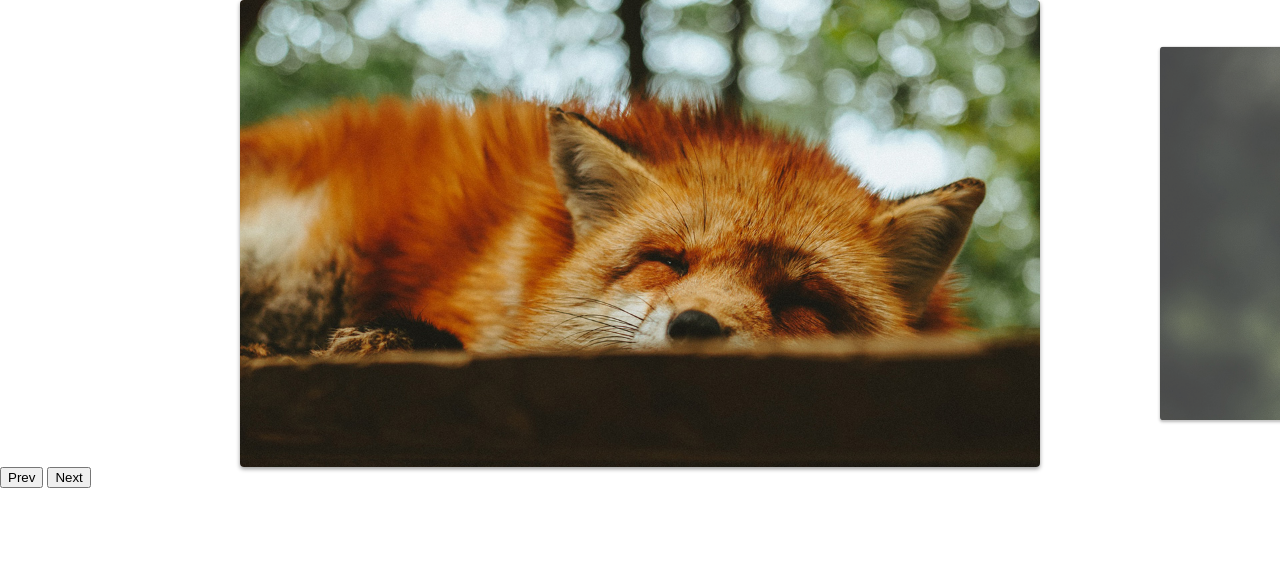
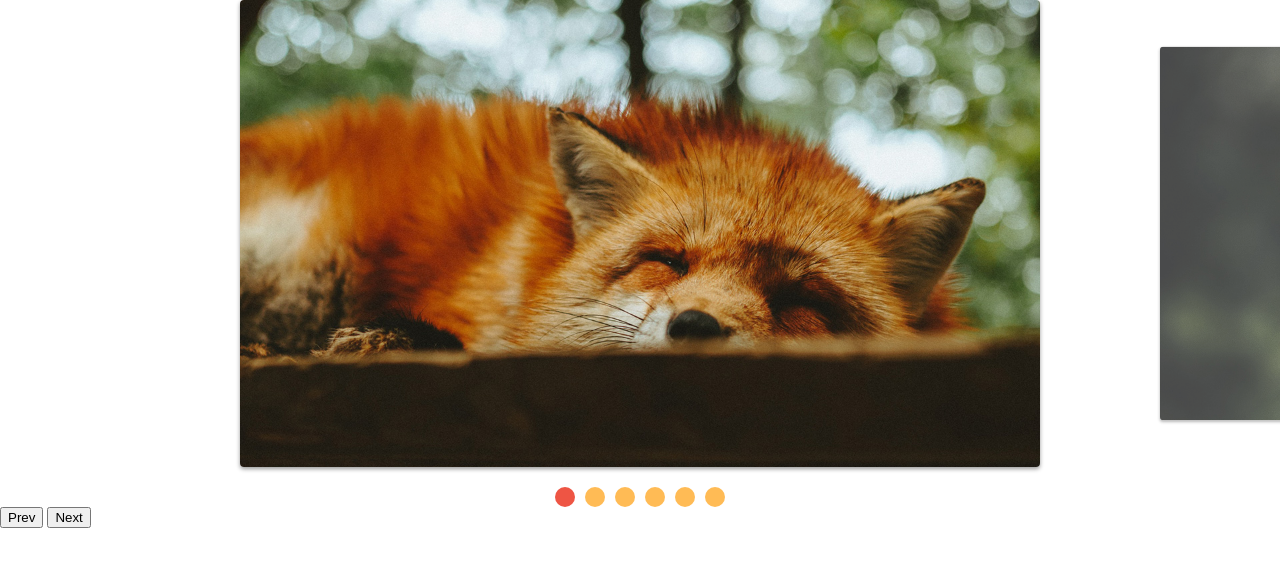
Before and after one commit to lucasvasquezfc/projeto-slide, a plain HTML site: page index.html in a window 1280 px wide. Shown: the top 566 px of the page. Drawn offline with Linux system fonts and the light colour scheme.

Commit message:
adicionada paginacao por slide

```diff
--- a/css/style.css
+++ b/css/style.css
@@ -48,3 +48,23 @@ img {
 /* .slide {
     transform: translate3d(-20px, 0, 0);
 } */
+
+[data-control="slide"] {
+    display: flex;
+    justify-content: center;
+    margin-top: 20px;
+    gap: 10px;
+}
+
+[data-control="slide"] li a{
+    display: block;
+    width: 20px;
+    height: 20px;
+    background: #FB5;
+    border-radius: 50%;
+    overflow: hidden;
+    text-indent: -999px;
+}
+[data-control="slide"] li.active a, [data-control="slide"] li a:hover {
+    background: #E54;
+}
--- a/js/script.js
+++ b/js/script.js
@@ -4,3 +4,4 @@ const slide = new SlideNav('.slide', '.slide-wrapper');
 slide.init();
 
 slide.addArrow('.prev', '.next');
+slide.addControl();
--- a/js/slide.js
+++ b/js/slide.js
@@ -10,6 +10,7 @@ export class Slide {
       startX: 0,
       movement: 0,
     };
+    this.changeEvent = new Event('changeEvent');
   }
 
   transition(active) {
@@ -104,6 +105,7 @@ export class Slide {
     this.slidesIndexNav(index);
     this.dist.finalPosition = activeSlide.position;
     this.changeActiveClass();
+    this.wrapper.dispatchEvent(this.changeEvent);
   }
 
   changeActiveClass() {
@@ -159,6 +161,11 @@ export class Slide {
 }
 
 export class SlideNav extends Slide {
+  constructor(slide, wrapper) {
+    super(slide, wrapper);
+    this.bindControlEvents();
+  }
+
   addArrow(prev, next) {
     this.prevElement = document.querySelector(prev);
     this.nextElement = document.querySelector(next);
@@ -169,4 +176,48 @@ export class SlideNav extends Slide {
     this.prevElement.addEventListener('click', this.activePrevSlide);
     this.nextElement.addEventListener('click', this.activeNextSlide);
   }
+
+  createControl() {
+    const control = document.createElement('ul');
+    control.dataset.control = 'slide';
+
+    this.slideArray.forEach((slide, index) => {
+      control.innerHTML += `<li><a href="#slide${index + 1}">${
+        index + 1
+      }</a></li>`;
+    });
+
+    this.wrapper.appendChild(control);
+    return control;
+  }
+
+  eventControl(item, index) {
+    item.addEventListener('click', (event) => {
+      event.preventDefault();
+      this.changeSlide(index);
+      this.activeControlItem();
+    });
+    this.wrapper.addEventListener('changeEvent', this.activeControlItem);
+  }
+
+  activeControlItem() {
+    this.controlArray.forEach((item) =>
+      item.classList.remove(this.activeClass)
+    );
+    this.controlArray[this.index.active].classList.add(this.activeClass);
+  }
+
+  addControl(customControl) {
+    this.control =
+      document.querySelector(customControl) || this.createControl();
+    this.controlArray = [...this.control.children];
+
+    this.activeControlItem();
+    this.controlArray.forEach(this.eventControl);
+  }
+
+  bindControlEvents() {
+    this.eventControl = this.eventControl.bind(this);
+    this.activeControlItem = this.activeControlItem.bind(this);
+  }
 }
```
